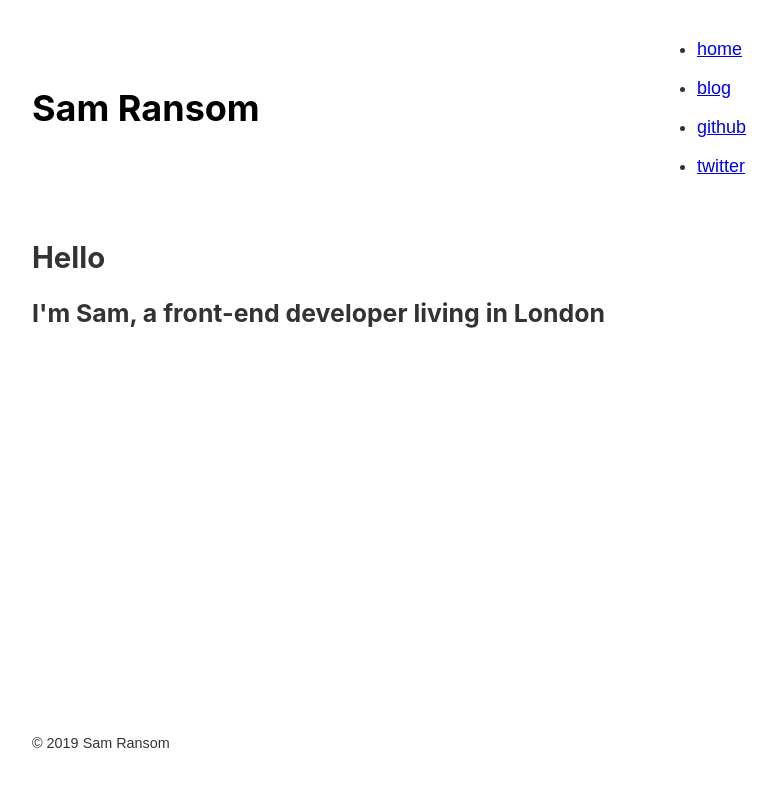
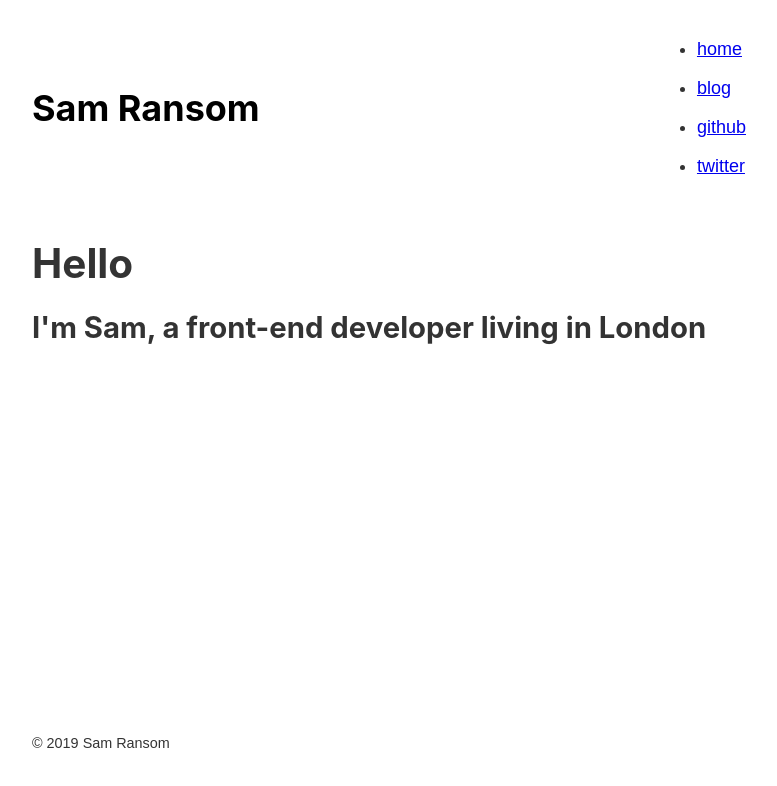
Before and after one commit to sjransom/sjransom.dev, a Gatsby site: page / in a window 1280 px wide. Shown: the whole page, without its empty margins (251-1028 px from the left). Built offline with nearby package versions, Linux system fonts and the light colour scheme; Gatsby itself is replaced by a stand-in of ours.

Commit message:
sorting out headers

```diff
--- a/src/pages/blog.js
+++ b/src/pages/blog.js
@@ -33,7 +33,7 @@ const BlogPage = () => {
           return (
             <li className={blogStyles.post}>
               <Link to={`/blog/${edge.node.fields.slug}`}>
-                <h2>{edge.node.frontmatter.title}</h2>
+                <h1>{edge.node.frontmatter.title}</h1>
                 <p>{edge.node.frontmatter.date}</p>
               </Link>
             </li>
--- a/src/pages/index.js
+++ b/src/pages/index.js
@@ -7,8 +7,8 @@ const IndexPage = () => {
   return (
     <Layout>
       <Head title="Home" />
-      <h2>Hello</h2>
-      <h3>I'm Sam, a front-end developer living in London</h3>
+      <h1>Hello</h1>
+      <h2>I'm Sam, a front-end developer living in London</h2>
     </Layout>
   )
 }
```
